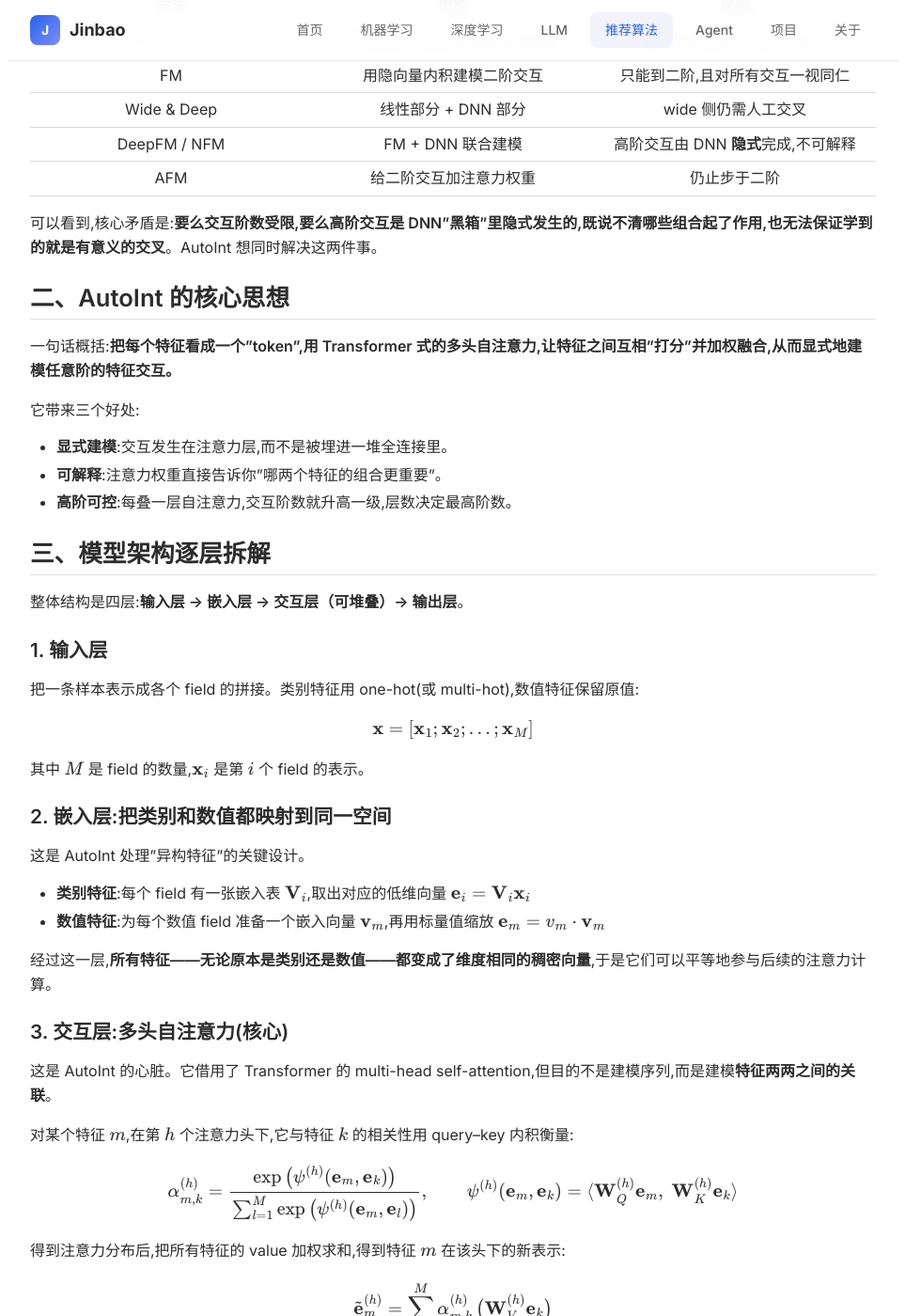
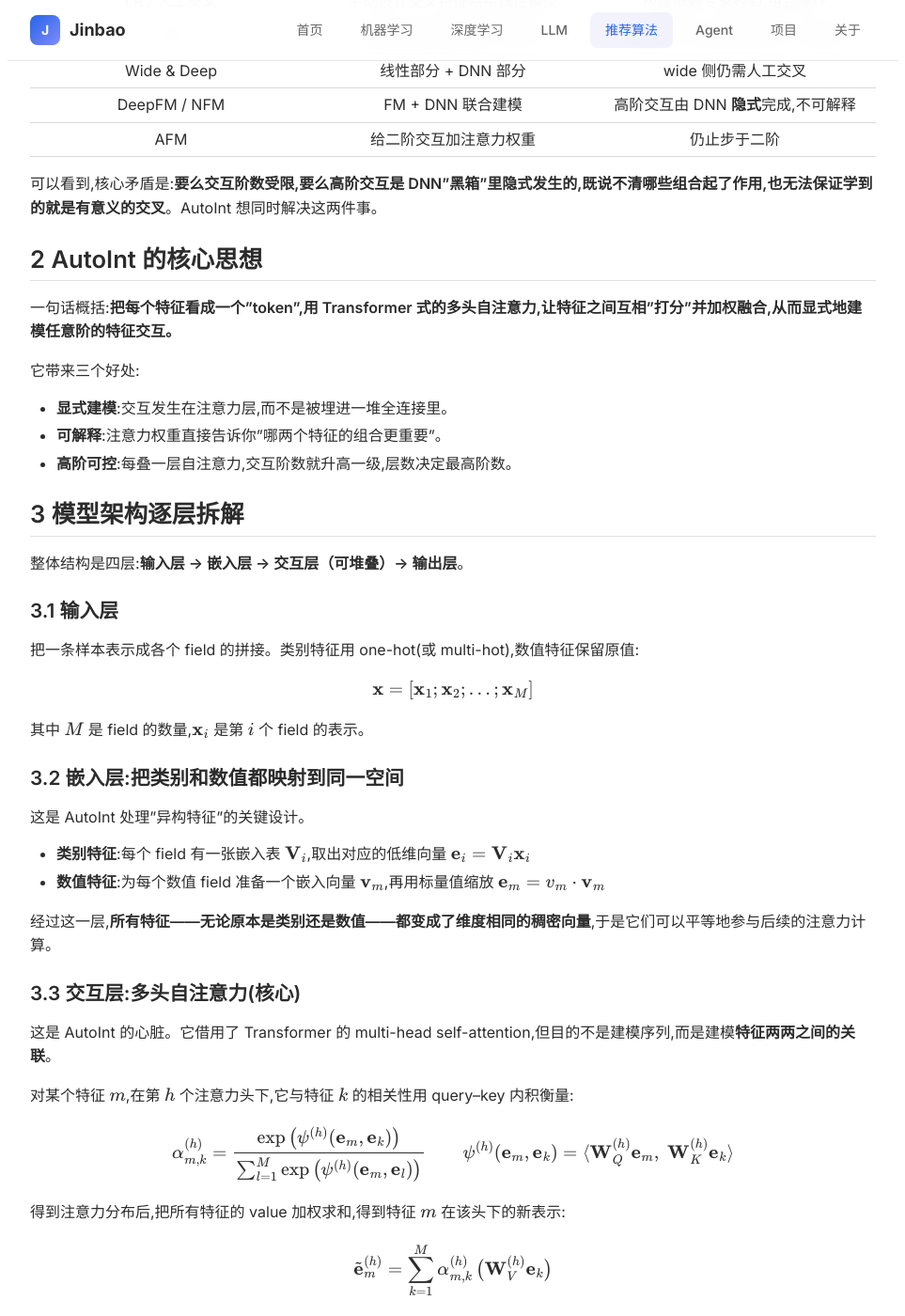
Before and after one commit to JinbaoSite/jinbaosite.github.io, a Jekyll site: the page built from recsys/autoint.md, in a window 1280 px wide and 1400 px high, scrolled down 697 px. Shown: the whole window at 94% size, without its empty margins (158-1121 px from the left). Built offline with Jekyll 4.4.1, drawn with Linux system fonts in a browser that asks for light colours; our own code applies the rules of GitHub Pages for plain Markdown files; formulas are drawn with MathJax 3; some of the changed text lies outside the part shown.

Commit message:
Update autoint.md

```diff
--- a/recsys/autoint.md
+++ b/recsys/autoint.md
@@ -27,7 +24,7 @@
 可以看到,核心矛盾是:**要么交互阶数受限,要么高阶交互是 DNN"黑箱"里隐式发生的,既说不清哪些组合起了作用,也无法保证学到的就是有意义的交叉**。AutoInt 想同时解决这两件事。
 
 
-## 二、AutoInt 的核心思想
+## 2 AutoInt 的核心思想
 
 一句话概括:**把每个特征看成一个"token",用 Transformer 式的多头自注意力,让特征之间互相"打分"并加权融合,从而显式地建模任意阶的特征交互。**
 
@@ -38,11 +35,11 @@
 - **高阶可控**:每叠一层自注意力,交互阶数就升高一级,层数决定最高阶数。
 
 
-## 三、模型架构逐层拆解
+## 3 模型架构逐层拆解
 
 整体结构是四层:**输入层 → 嵌入层 → 交互层（可堆叠）→ 输出层**。
 
-### 1. 输入层
+### 3.1 输入层
 
 把一条样本表示成各个 field 的拼接。类别特征用 one-hot(或 multi-hot),数值特征保留原值:
 
@@ -52,7 +49,7 @@
 
 其中 $M$ 是 field 的数量,$\mathbf{x}_i$ 是第 $i$ 个 field 的表示。
 
-### 2. 嵌入层:把类别和数值都映射到同一空间
+### 3.2 嵌入层:把类别和数值都映射到同一空间
 
 这是 AutoInt 处理"异构特征"的关键设计。
 
@@ -63,14 +60,14 @@
 
 经过这一层,**所有特征——无论原本是类别还是数值——都变成了维度相同的稠密向量**,于是它们可以平等地参与后续的注意力计算。
 
-### 3. 交互层:多头自注意力(核心)
+### 3.3 交互层:多头自注意力(核心)
 
 这是 AutoInt 的心脏。它借用了 Transformer 的 multi-head self-attention,但目的不是建模序列,而是建模**特征两两之间的关联**。
 
 对某个特征 $m$,在第 $h$ 个注意力头下,它与特征 $k$ 的相关性用 query–key 内积衡量:
 
 $$
-\alpha^{(h)}_{m,k} = \frac{\exp\big(\psi^{(h)}(\mathbf{e}_m, \mathbf{e}_k)\big)}{\sum_{l=1}^{M}\exp\big(\psi^{(h)}(\mathbf{e}_m, \mathbf{e}_l)\big)},
+\alpha^{(h)}_{m,k} = \frac{\exp\big(\psi^{(h)}(\mathbf{e}_m, \mathbf{e}_k)\big)}{\sum_{l=1}^{M}\exp\big(\psi^{(h)}(\mathbf{e}_m, \mathbf{e}_l)\big)} \newline
 \qquad
 \psi^{(h)}(\mathbf{e}_m, \mathbf{e}_k) = \langle \mathbf{W}^{(h)}_{Q}\mathbf{e}_m,\; \mathbf{W}^{(h)}_{K}\mathbf{e}_k \rangle
 $$
@@ -87,7 +84,7 @@
 \tilde{\mathbf{e}}_m = \tilde{\mathbf{e}}^{(1)}_m \oplus \tilde{\mathbf{e}}^{(2)}_m \oplus \cdots \oplus \tilde{\mathbf{e}}^{(H)}_m
 $$
 
-### 4. 残差连接:别忘了原始特征
+### 3.4 残差连接:别忘了原始特征
 
 只做注意力会丢掉特征本身的信息(以及低阶交互)。AutoInt 加了一个标准残差连接:
 
@@ -97,7 +94,7 @@
 
 $\mathbf{W}_{Res}$ 用来对齐维度。这样每个特征的最终表示里,既有"和别人交互后的信息",也保留了"自己原本的信息"。
 
-### 5. 堆叠:阶数随层数增长
+### 3.5 堆叠:阶数随层数增长
 
 把交互层的输出再喂给下一个交互层,就能建模更高阶的交互:
 - 一层之后,特征 $m$ 的表示融合了所有二阶交互;
@@ -105,7 +102,7 @@
 
 **层数 = 可建模的最高交互阶数**,这正是"高阶可控"的来源。
 
-### 6. 输出层
+### 3.6 输出层
 
 把最后一层所有特征的表示拼接,过一个线性层加 sigmoid 得到点击概率:
 
@@ -165,31 +162,7 @@
 
 把若干个 `InteractingLayer` 串起来,前面接嵌入层、后面接输出层,就是一个完整的 AutoInt。
 
-
-## 五、实验结论:它到底好在哪
-
-作者在四个公开数据集上做了验证:**Criteo、Avazu、KDD12、MovieLens-1M**,覆盖广告点击和电影评分两类场景。主要结论可以归纳为几点:
-
-- **效果有竞争力**:在 AUC / Logloss 上,AutoInt 优于 LR、FM、AFM、DeepCrossing、NFM、CrossNet 等一批基线,与当时最强的几个深度模型相当或更好。
-- **和 DNN 互补**:把 AutoInt 与一个普通 DNN 拼成双塔(类似 Wide & Deep 的思路),效果还能进一步提升——说明显式交互和隐式交互捕捉的信息不完全重叠。
-- **效率不差**:自注意力的计算复杂度相对可控,在大规模稀疏数据上仍然实用。
-- **可解释性是亮点**:把注意力权重可视化成热力图,可以直观看到模型认为"哪些特征组合更重要"。论文里就展示过类似"性别 × 类目""年龄 × 时段"这类被高亮的有意义组合。
-
-
-## 六、和其他模型放在一起看
-
-| 模型 | 交互方式 | 最高阶数 | 可解释性 |
-|------|----------|----------|----------|
-| FM | 隐向量内积 | 2 阶 | 中 |
-| AFM | 二阶 + 注意力权重 | 2 阶 | 较好 |
-| DeepFM | FM + DNN | DNN 隐式高阶 | 弱 |
-| Deep & Cross | 显式 cross network | 受层数控制 | 中 |
-| **AutoInt** | **多头自注意力** | **层数控制,可高阶** | **强(注意力权重)** |
-
-AutoInt 的独特定位在于:**把"显式""高阶""可解释"三者同时拿到手**。Deep & Cross 也做显式高阶,但 AutoInt 借自注意力额外获得了"每个交互有多重要"的权重信号。
-
-
-## 七、实践中的几点提醒
+## 5 实践中的几点提醒
 
 - **嵌入维度**通常取 16 左右就有不错效果,不必太大。
 - **交互层数**一般 2~3 层即可;层数过多容易过拟合,收益递减。
```
Also changed, not shown: other parts of recsys/autoint.md (+3 -6 lines).
